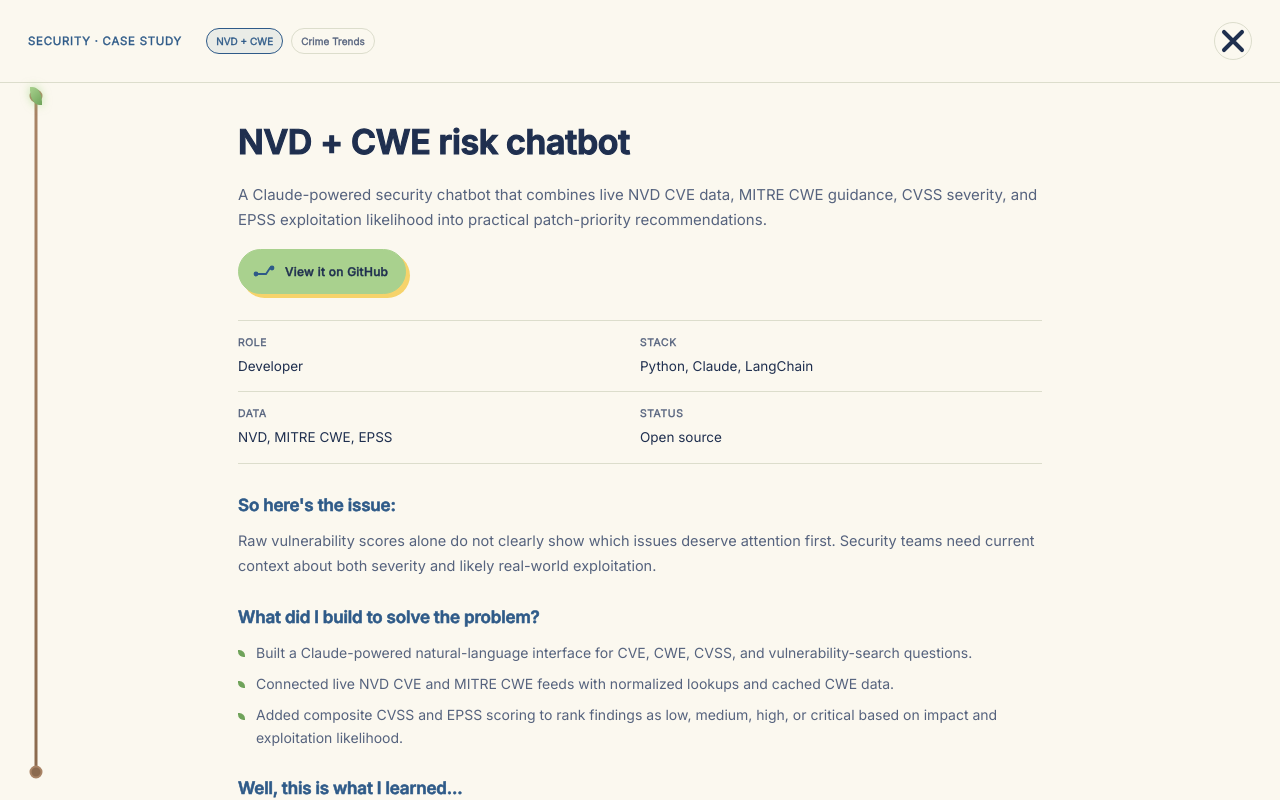
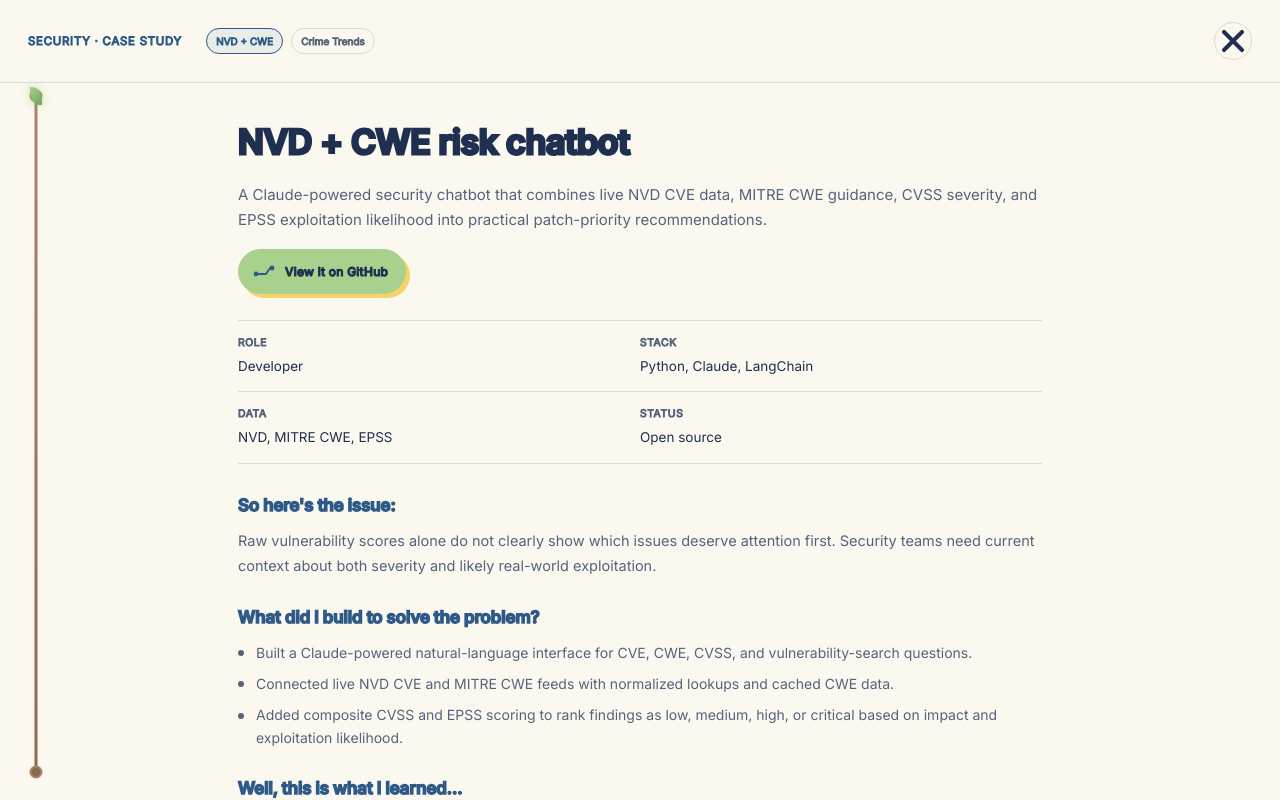
Before and after one commit to bprashamsa/PrashamsasV2Portfolio, a plain HTML site: page index.html in a window 1280 px wide. Both pictures are taken after a click on the button 292 px from the left and 1598 px from the top of the page. Shown: the part 1198-1998 px from the top of the page. Drawn offline with Linux system fonts and the light colour scheme; a web font is replaced by a local one.

Commit message:
Update styles for list markers and text stroke

```diff
--- a/index.html
+++ b/index.html
@@ -775,9 +775,9 @@
   .domain-row .dot{ border-radius:0 80% 0 80%; width:14px; height:14px; transition:transform .25s ease; }
   .domain-row:hover .dot{ transform:rotate(-30deg) scale(1.15); }
   .about-panel .detail-block li::before,
-  .sheet-body li::before{ border-radius:0 80% 0 80%; width:7px; height:7px; background:var(--leaf-deep); }
-  .ai-lab-check::before{ border-radius:0 80% 0 80%; width:8px; height:8px; }
-  .eyebrow::before{ content:""; display:inline-block; width:7px; height:7px; margin-right:8px; border-radius:0 80% 0 80%; background:currentColor; vertical-align:middle; transform:translateY(-1px); }
+  .sheet-body li::before{ border-radius:50%; width:6px; height:6px; background:var(--ink-dim); }
+  .ai-lab-check::before{ border-radius:50%; width:6px; height:6px; background:var(--ink-dim); box-shadow:none; }
+  .eyebrow::before{ content:""; display:inline-block; width:6px; height:6px; margin-right:8px; border-radius:50%; background:currentColor; vertical-align:middle; transform:translateY(-1px); }
 
   /* project cards: fruit on a stem */
   .card .fruit-dot{ position:relative; margin-top:6px; }
@@ -860,7 +860,7 @@
   .project-glance-detail h5, .sheet-repo, .sheet-facts dt, .sheet-tags span, .sheet-impact span,
   .sheet-preview-title, .sheet-preview-pill, .sheet-preview-caption,
   .mark-email::after, .elsewhere-link::after{
-    -webkit-text-stroke:0.035em currentColor;
+    -webkit-text-stroke:0.09em currentColor;
     paint-order:stroke fill;
   }
 
```
